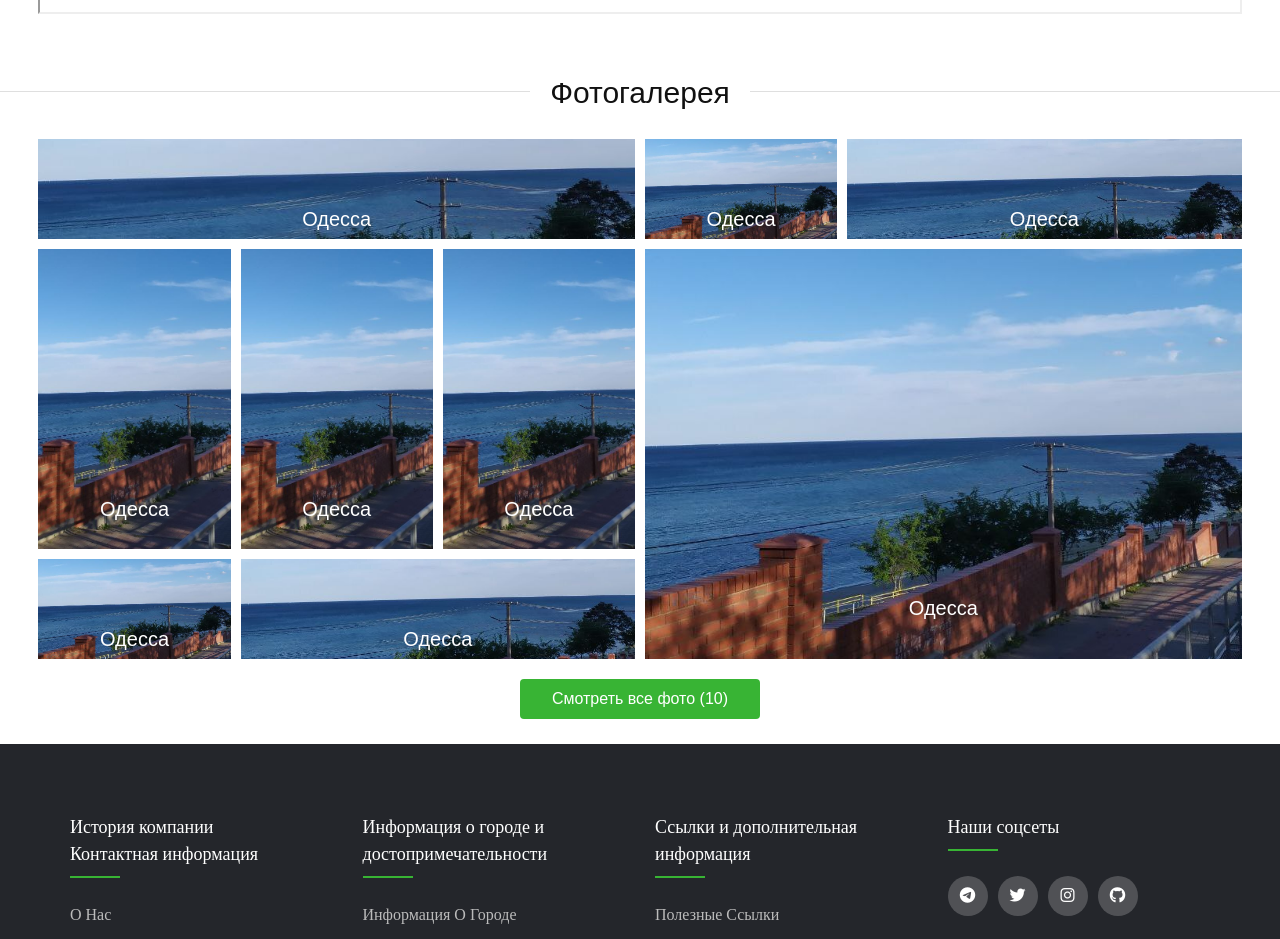
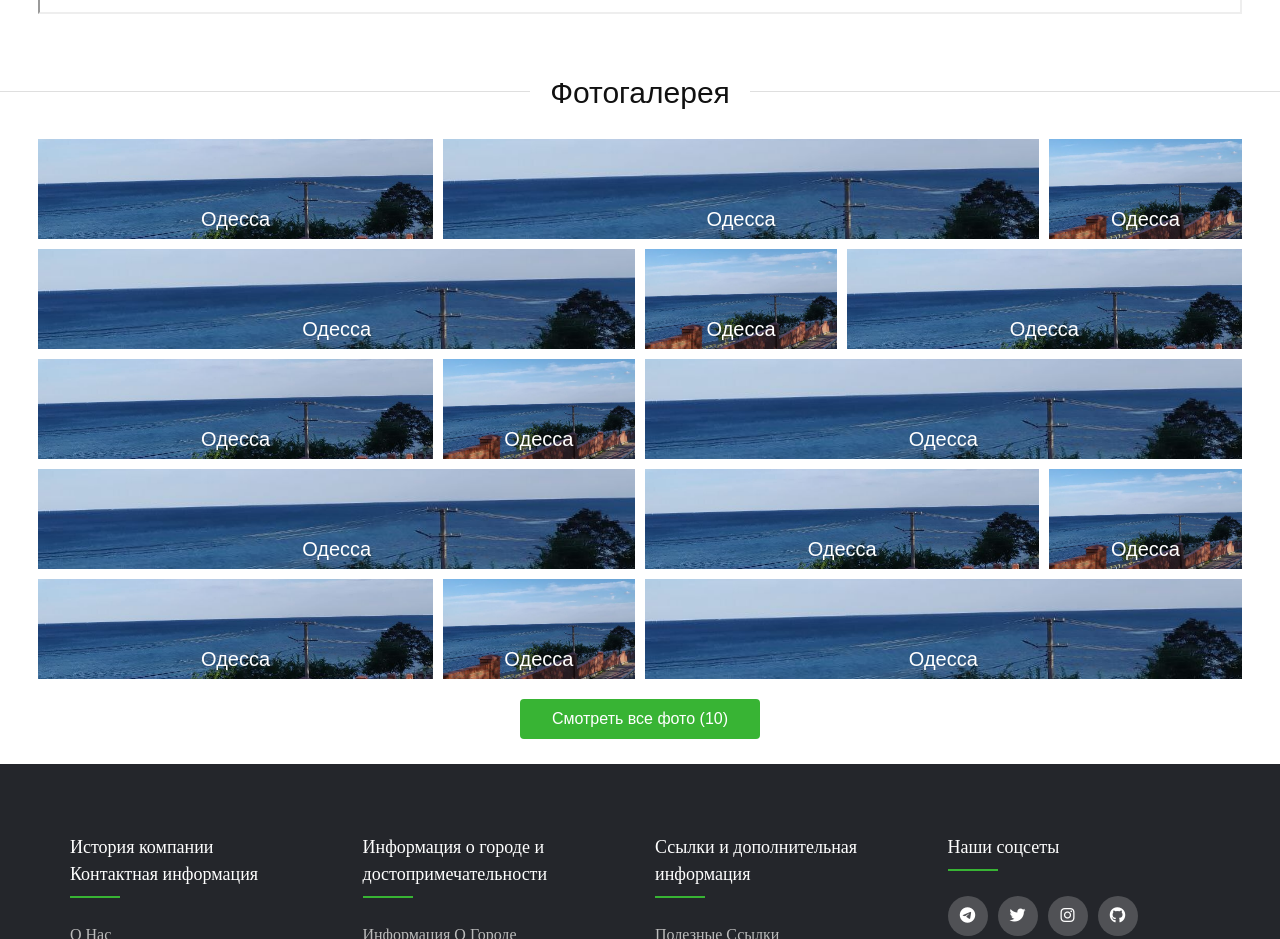
Before and after one commit to AndrewGalkin123/coastline, a React (Create React App) app: page / in a window 1280 px wide. Shown: the part 3420-4359 px from the top of the page. Built offline with nearby package versions, Linux system fonts and the light colour scheme; grey boxes are pictures that could not be loaded.

Commit message:
photogallery changes

```diff
--- a/src/pages/HomePage/components/PhotoGallery/PhotoGallery.css
+++ b/src/pages/HomePage/components/PhotoGallery/PhotoGallery.css
@@ -1,7 +1,7 @@
 .photo-gallery {
     display: grid;
     grid-template-columns: repeat(6, 1fr);
-    grid-auto-rows: 100px 300px;
+    grid-auto-rows: 100px 100px;
     grid-gap: 10px;
     grid-auto-flow: dense;
     margin-left: auto;
@@ -84,6 +84,10 @@
     grid-column: span 6;
 }
 
+.h-1 {
+    grid-row: span 1;
+}
+
 .h-2 {
     grid-row: span 2;
 }
--- a/src/pages/HomePage/components/PhotoGallery/PhotoGallery.js
+++ b/src/pages/HomePage/components/PhotoGallery/PhotoGallery.js
@@ -17,6 +17,14 @@ const PhotoGallery = () => {
         <br />
         <br />
         <div className="photo-gallery">
+          <div className="gallery-container w-2">
+            <div className='gallery-item'>
+              <a className="image">
+                <img src={descentCoast} alt="descent coast"></img>
+              </a>
+              <div className="text">Одесса</div>
+            </div>
+          </div>
           <div className="gallery-container w-3">
             <div className='gallery-item'>
               <a className="image">
@@ -25,7 +33,24 @@ const PhotoGallery = () => {
               <div className="text">Одесса</div>
             </div>
           </div>
-          <div className="gallery-container">
+          <div className="gallery-container w-1">
+            <div className='gallery-item'>
+              <a className="image">
+                <img src={descentCoast} alt="descent coast"></img>
+              </a>
+              <div className="text">Одесса</div>
+            </div>
+          </div>
+
+          <div className="gallery-container w-3">
+            <div className='gallery-item'>
+              <a className="image">
+                <img src={descentCoast} alt="descent coast"></img>
+              </a>
+              <div className="text">Одесса</div>
+            </div>
+          </div>
+          <div className="gallery-container w-1">
             <div className='gallery-item'>
               <a className="image">
                 <img src={descentCoast} alt="descent coast"></img>
@@ -41,7 +66,7 @@ const PhotoGallery = () => {
               <div className="text">Одесса</div>
             </div>
           </div>
-          <div className="gallery-container">
+          <div className="gallery-container w-2">
             <div className='gallery-item'>
               <a className="image">
                 <img src={descentCoast} alt="descent coast"></img>
@@ -49,7 +74,7 @@ const PhotoGallery = () => {
               <div className="text">Одесса</div>
             </div>
           </div>
-          <div className="gallery-container">
+          <div className="gallery-container w-1">
             <div className='gallery-item'>
               <a className="image">
                 <img src={descentCoast} alt="descent coast"></img>
@@ -57,7 +82,7 @@ const PhotoGallery = () => {
               <div className="text">Одесса</div>
             </div>
           </div>
-          <div className="gallery-container">
+          <div className="gallery-container w-3">
             <div className='gallery-item'>
               <a className="image">
                 <img src={descentCoast} alt="descent coast"></img>
@@ -65,15 +90,8 @@ const PhotoGallery = () => {
               <div className="text">Одесса</div>
             </div>
           </div>
-          <div className="gallery-container w-3 h-2">
-            <div className='gallery-item'>
-              <a className="image">
-                <img src={descentCoast} alt="descent coast"></img>
-              </a>
-              <div className="text">Одесса</div>
-            </div>
-          </div>
-          <div className="gallery-container">
+
+          <div className="gallery-container w-3">
             <div className='gallery-item'>
               <a className="image">
                 <img src={descentCoast} alt="descent coast"></img>
@@ -89,6 +107,40 @@ const PhotoGallery = () => {
               <div className="text">Одесса</div>
             </div>
           </div>
+          <div className="gallery-container w-1">
+            <div className='gallery-item'>
+              <a className="image">
+                <img src={descentCoast} alt="descent coast"></img>
+              </a>
+              <div className="text">Одесса</div>
+            </div>
+          </div>
+
+          <div className="gallery-container w-2">
+            <div className='gallery-item'>
+              <a className="image">
+                <img src={descentCoast} alt="descent coast"></img>
+              </a>
+              <div className="text">Одесса</div>
+            </div>
+          </div>
+          <div className="gallery-container w-1">
+            <div className='gallery-item'>
+              <a className="image">
+                <img src={descentCoast} alt="descent coast"></img>
+              </a>
+              <div className="text">Одесса</div>
+            </div>
+          </div>
+          <div className="gallery-container w-3">
+            <div className='gallery-item'>
+              <a className="image">
+                <img src={descentCoast} alt="descent coast"></img>
+              </a>
+              <div className="text">Одесса</div>
+            </div>
+          </div>
+
         </div>
 
         <p style={{ textAlign: "center" }}>
```
